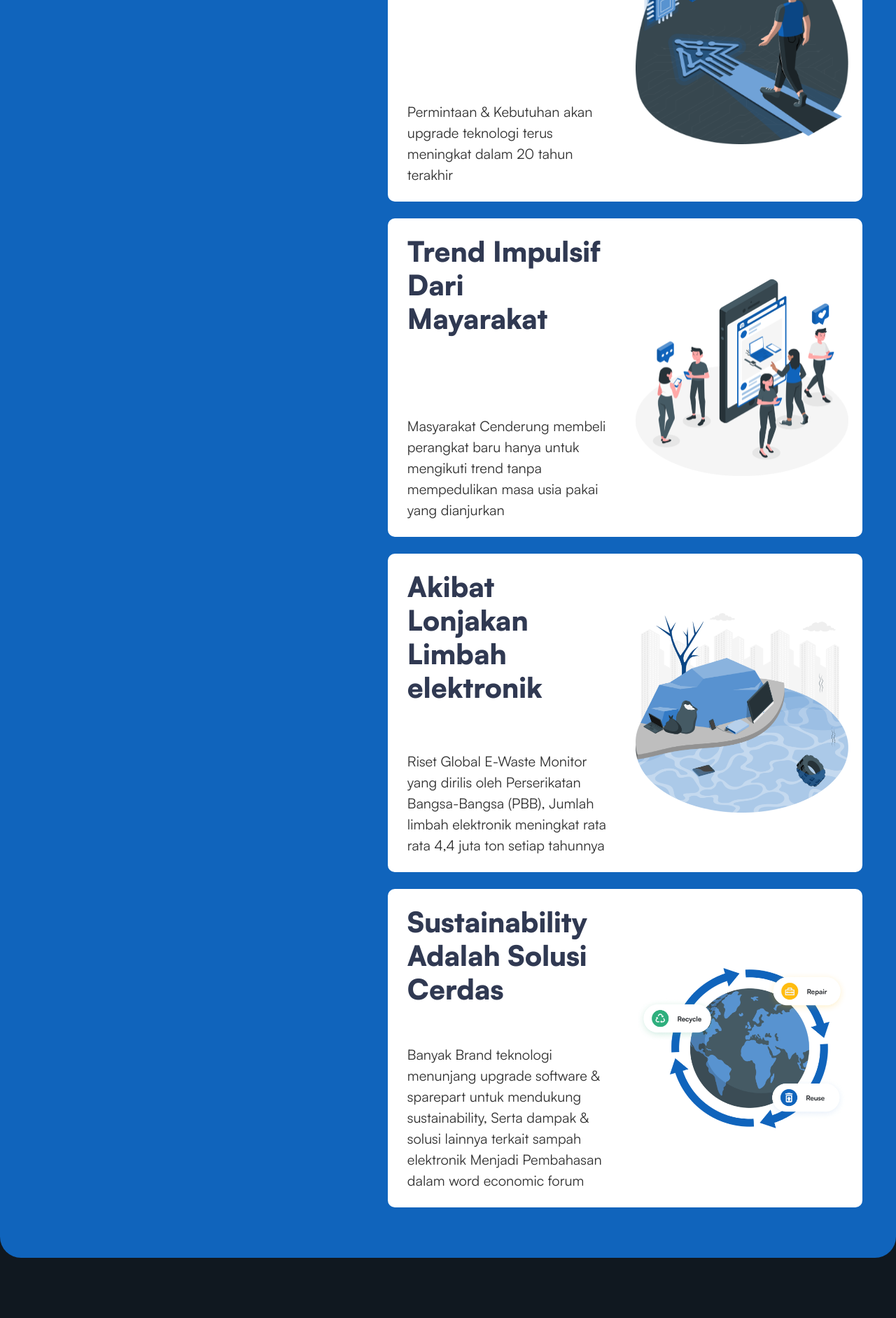
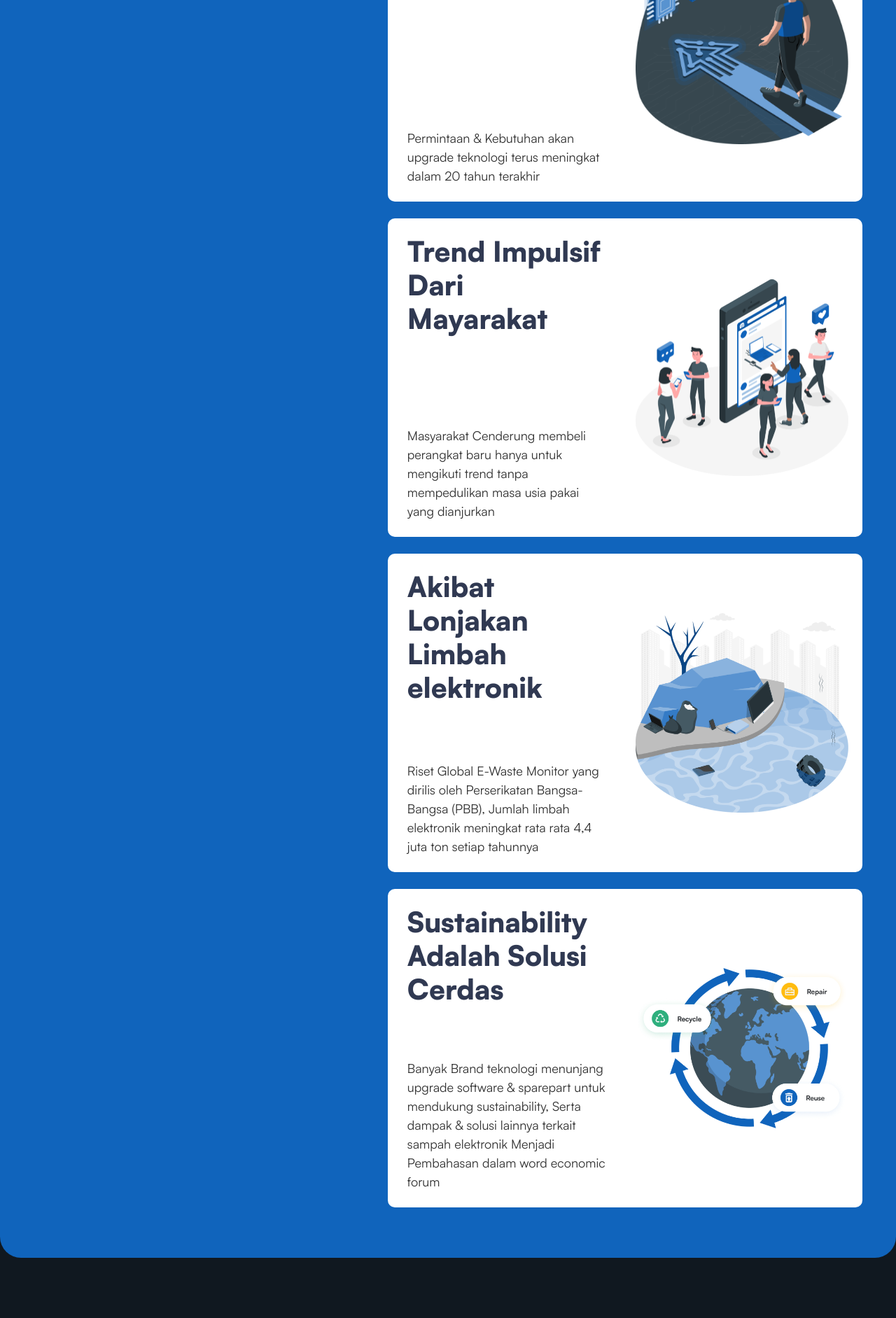
Before and after one commit to revomarsel/techanic, a CodeIgniter app: page /database/index.php/index/about_us in a window 1280 px wide; the page is wider, and only the part inside the window is pictured. Shown: the part 1065-2948 px from the top of that part at 70% size. Run offline with CodeIgniter, Linux system fonts and the light colour scheme; some libraries are stand-ins or nearby versions.

Commit message:
font size

```diff
--- a/assets/css/main.css
+++ b/assets/css/main.css
@@ -352,7 +352,7 @@ footer .subscribe .subscribe-form-2 .form-group {
 }
 
 .section-title p {
-    font-size: 20px;
+    font-size: 18px;
     font-weight: normal;
     /* max-width: 750px;
     margin: 0 auto; */
```
